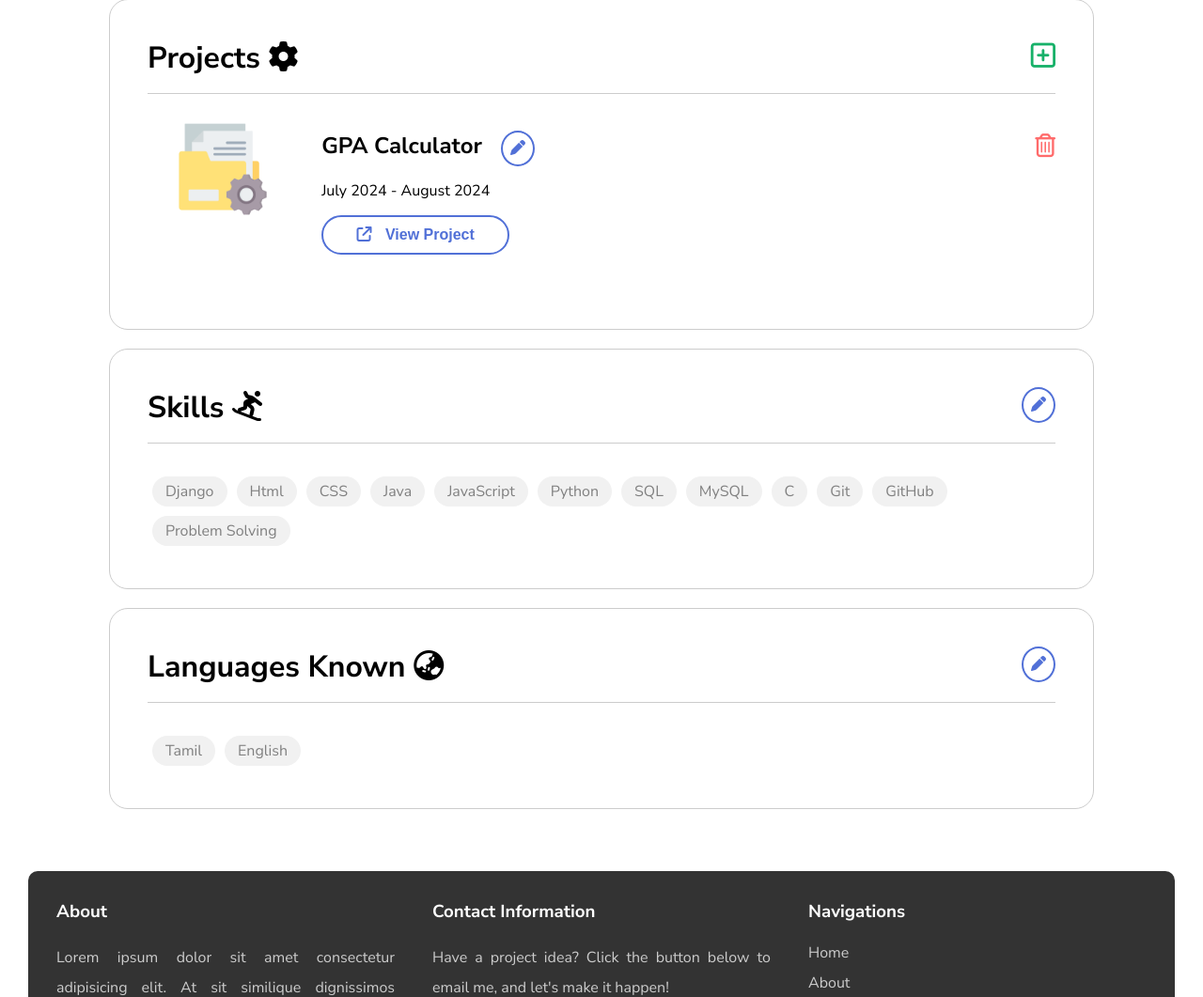
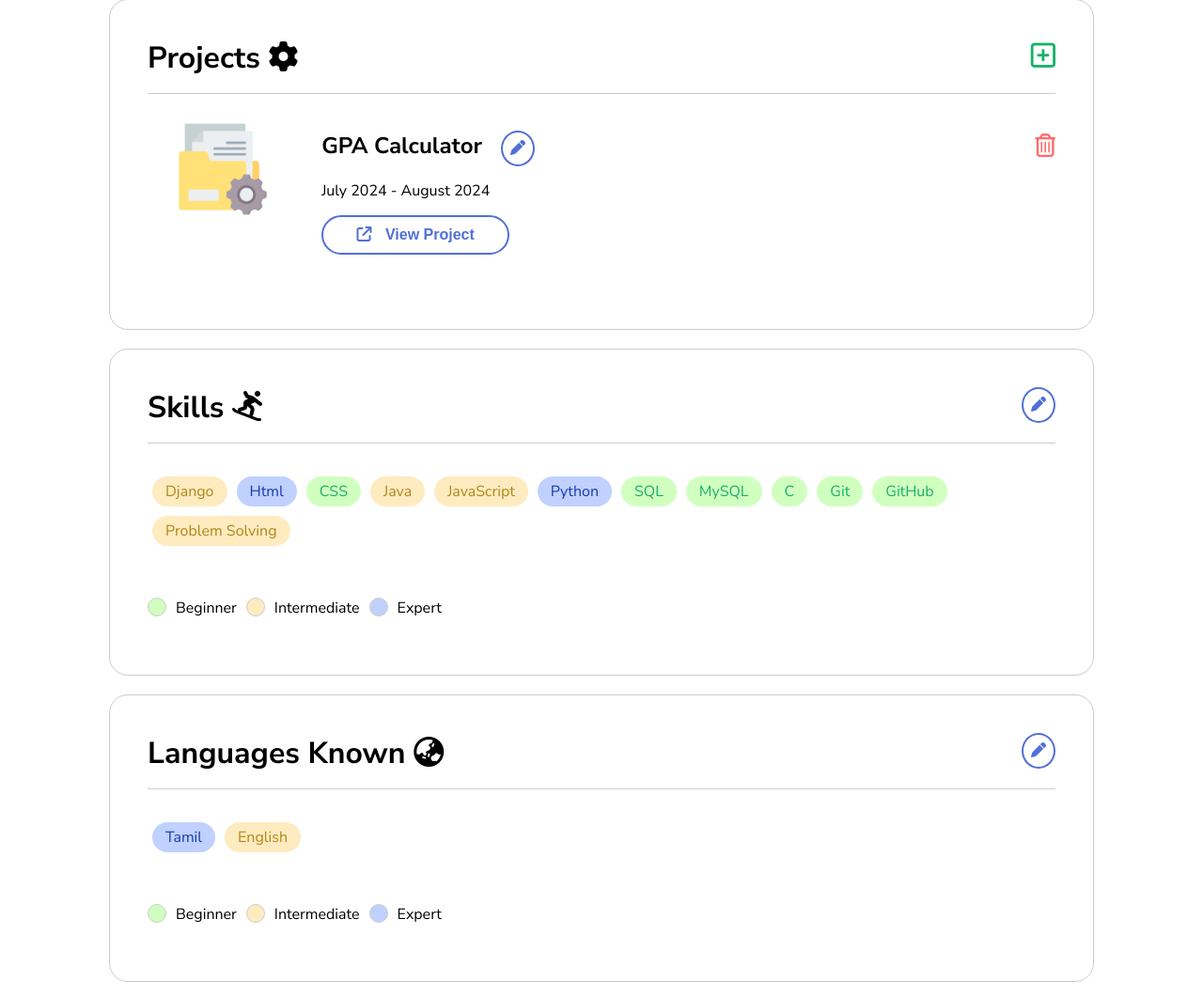
Before and after one commit to Keerthivasan-s-j/personal-portfolio-maker, a Django app: page /in/1/ in a window 1280 px wide. Shown: the part 2352-3413 px from the top of the page at 94% size. Run offline with Django 5.2, Linux system fonts and the light colour scheme; some libraries are stand-ins or nearby versions; some web fonts are replaced.

Commit message:
included the profeciancy level in the skills and languages known in profile

```diff
--- a/static/css/profile.css
+++ b/static/css/profile.css
@@ -165,7 +165,7 @@
 .languages-known-list{
     display: flex;
     flex-wrap: wrap;
-    padding: 30px 0 0 0;
+    padding: 30px 0;
     border-top: 1px solid #ccc;
 }
 .skills,
@@ -179,7 +179,7 @@
     border-radius: 1rem;
 }
 /* profeciancy level */
-/* .beginner{
+.beginner{
     background-color: #d1ffc0;
     color: #17B169;
 }
@@ -190,8 +190,32 @@
 .expert{
     background-color: #c0d1ff;
     color: #1738b1;
-} */
+}
 /*  */
+.profeciancy-level-cnt,
+.profeciancy-level{
+    display: flex;
+    gap: 10px;
+}
+.profeciancy-level-cnt{
+    flex-wrap: wrap;
+    padding: 20px 0;
+}
+.circle{
+    width: 20px;
+    height: 20px;
+    border: 1px solid #ccc;
+    border-radius: 50%;
+}
+.intermediate-level{
+    background-color: #ffebc0;
+}
+.beginner-level{
+    background-color: #d1ffc0;
+}
+.expert-level{
+    background-color: #c0d1ff;
+}
 .certificate,
 .project{
     display: flex;
--- a/template/user/profile.html
+++ b/template/user/profile.html
@@ -55,7 +55,7 @@
 <!-- Experience -->
 <div class="experiences-cnt">
     <div class="experiences-title-cnt">
-        <h1 class="experiences-title">Experirence <i class="fa-solid fa-briefcase"></i></h1>
+        <h1 class="experiences-title">Experience <i class="fa-solid fa-briefcase"></i></h1>
         <div class="add-btn">
             <i class="fa-regular fa-square-plus"></i>
         </div>
@@ -234,15 +234,29 @@
         <span class="skills intermediate">Django</span>
         <span class="skills expert">Html</span>
         <span class="skills beginner">CSS</span>
-        <span class="skills">Java</span>
-        <span class="skills">JavaScript</span>
-        <span class="skills">Python</span>
-        <span class="skills">SQL</span>
-        <span class="skills">MySQL</span>
-        <span class="skills">C</span>
-        <span class="skills">Git</span>
-        <span class="skills">GitHub</span>
-        <span class="skills">Problem Solving</span>
+        <span class="skills intermediate">Java</span>
+        <span class="skills intermediate">JavaScript</span>
+        <span class="skills expert">Python</span>
+        <span class="skills beginner">SQL</span>
+        <span class="skills beginner">MySQL</span>
+        <span class="skills beginner">C</span>
+        <span class="skills beginner">Git</span>
+        <span class="skills beginner">GitHub</span>
+        <span class="skills intermediate">Problem Solving</span>
+    </div>
+    <div class="profeciancy-level-cnt">
+        <div class="profeciancy-level">
+            <div class="circle beginner-level"></div>
+            <p>Beginner</p>
+        </div>
+        <div class="profeciancy-level">
+            <div class="circle intermediate-level"></div>
+            <p>Intermediate</p>
+        </div>
+        <div class="profeciancy-level">
+            <div class="circle expert-level"></div>
+            <p>Expert</p>
+        </div>
     </div>
 </div>
 <!-- Languages Known -->
@@ -254,8 +268,22 @@
         </div>
     </div>
     <div class="languages-known-list">
-        <span class="languages intermediate">Tamil</span>
+        <span class="languages expert">Tamil</span>
         <span class="languages intermediate">English</span>
+    </div>
+    <div class="profeciancy-level-cnt">
+        <div class="profeciancy-level">
+            <div class="circle beginner-level"></div>
+            <p>Beginner</p>
+        </div>
+        <div class="profeciancy-level">
+            <div class="circle intermediate-level"></div>
+            <p>Intermediate</p>
+        </div>
+        <div class="profeciancy-level">
+            <div class="circle expert-level"></div>
+            <p>Expert</p>
+        </div>
     </div>
 </div>
 {% endblock %}
```
